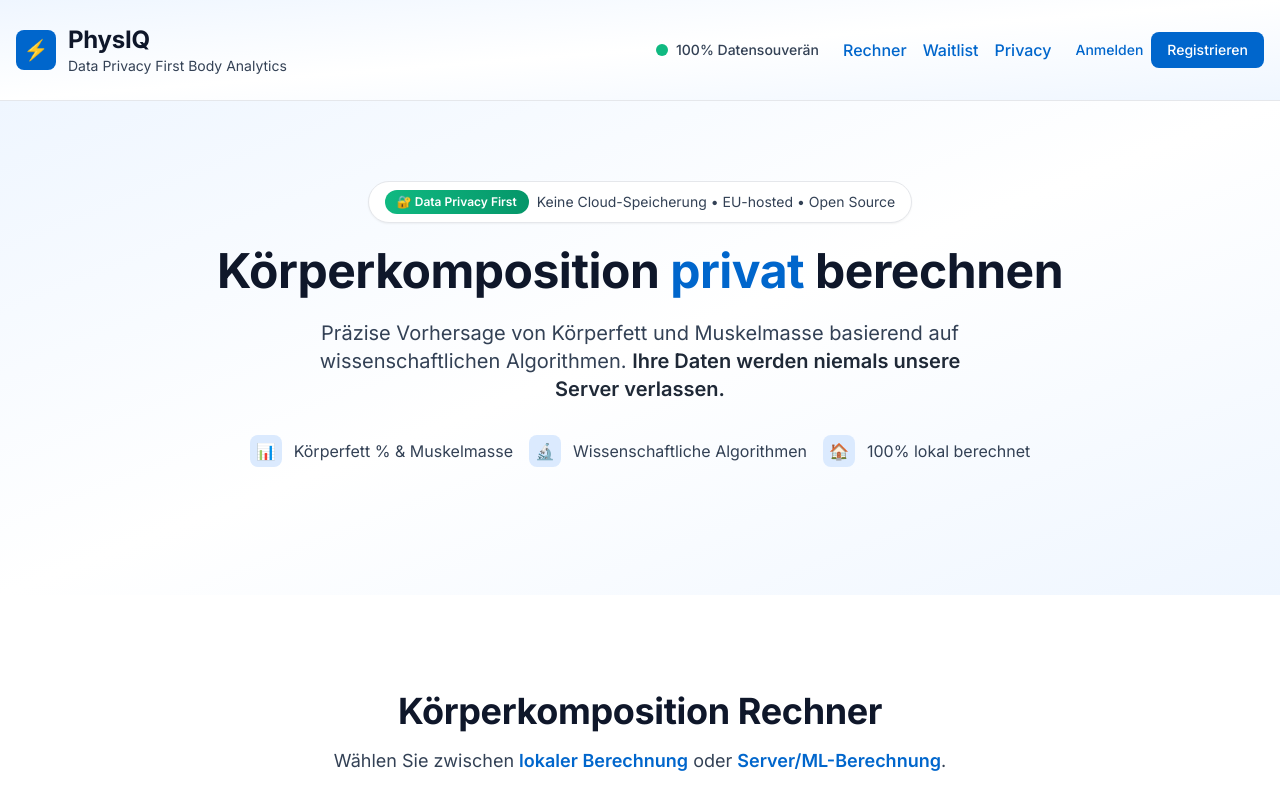
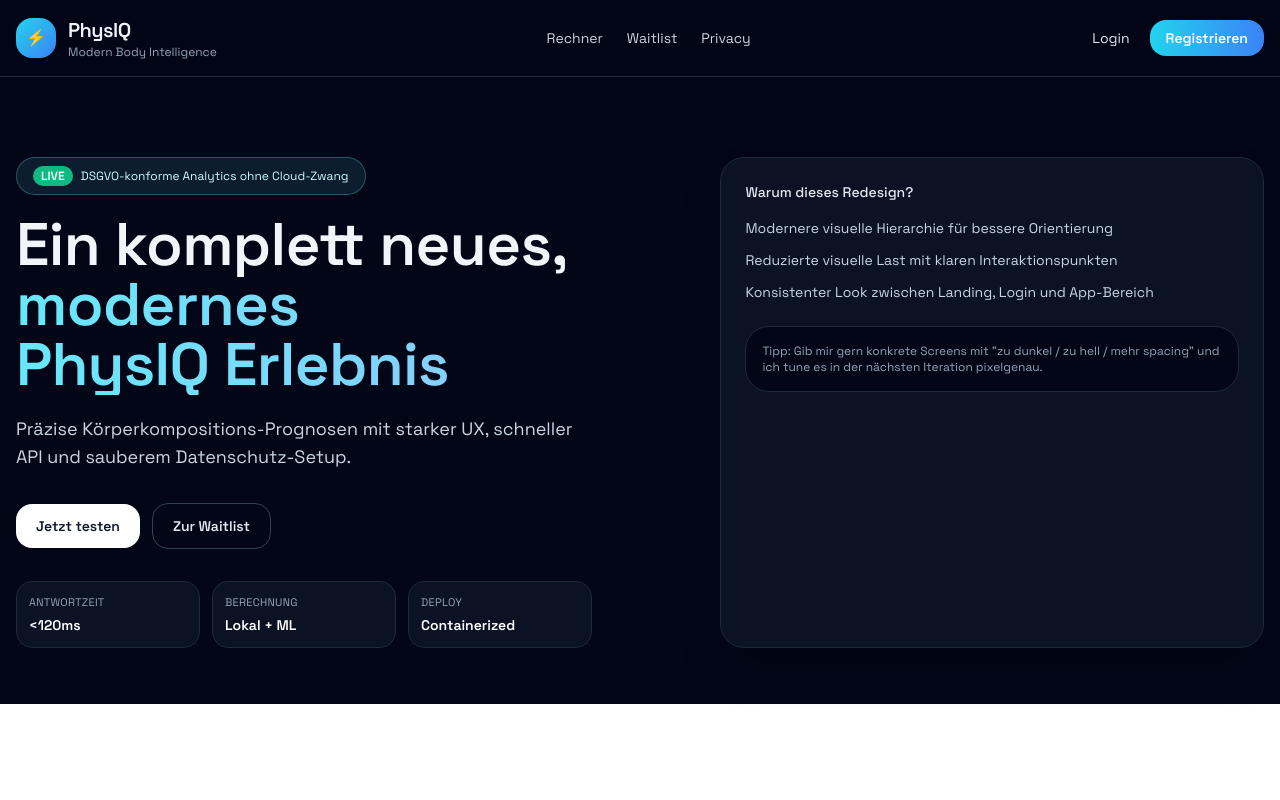
Before and after one commit to TheCabbageBaggage/physiq-app, a Next.js app in the folder frontend/: page / in a window 1280 px wide. Shown: the top 800 px of the page. Built offline with nearby package versions, Linux system fonts and the light colour scheme; no server answers.

Commit message:
Replace UI with fully new modern responsive design system

```diff
--- a/frontend/app/layout.tsx
+++ b/frontend/app/layout.tsx
@@ -12,11 +12,11 @@
  */
 
 import type { Metadata } from 'next'
-import { Inter } from 'next/font/google'
+import { Space_Grotesk } from 'next/font/google'
 import './globals.css'
 import AppShell from '@/components/AppShell'
 
-const inter = Inter({ subsets: ['latin'] })
+const spaceGrotesk = Space_Grotesk({ subsets: ['latin'] })
 
 export const metadata: Metadata = {
   title: 'Physiq v2 - Body Intelligence Dashboard',
@@ -30,7 +30,7 @@ export default function RootLayout({
 }) {
   return (
     <html lang="en">
-      <body className={`${inter.className} bg-gray-50 text-gray-900`}>
+      <body className={`${spaceGrotesk.className} bg-gray-50 text-gray-900`}>
         <AppShell>{children}</AppShell>
       </body>
     </html>
--- a/frontend/app/page.tsx
+++ b/frontend/app/page.tsx
@@ -11,116 +11,96 @@ export default function LandingPage() {
   const [isLoggedIn, setIsLoggedIn] = useState(false)
 
   useEffect(() => {
-    const token = localStorage.getItem('token')
-    setIsLoggedIn(!!token)
+    setIsLoggedIn(!!localStorage.getItem('token'))
   }, [])
 
   const scrollTo = useCallback((id: string) => {
     const el = document.getElementById(id)
-    if (el) {
-      window.scrollTo({
-        top: el.offsetTop - 70,
-        behavior: 'smooth',
-      })
-    }
+    if (el) el.scrollIntoView({ behavior: 'smooth', block: 'start' })
   }, [])
 
   return (
-    <div className="bg-gray-50 text-gray-900">
-      <header className="bg-gradient-to-br from-blue-50 via-white to-blue-50 border-b">
-        <div className="container mx-auto px-4 py-6">
-          <div className="flex flex-col md:flex-row justify-between items-center">
-            <div className="flex items-center space-x-3 mb-4 md:mb-0">
-              <div className="w-10 h-10 bg-blue-600 rounded-lg flex items-center justify-center">
-                <span className="text-white font-bold text-xl">⚡</span>
-              </div>
+    <div className="min-h-screen bg-slate-950 text-slate-100">
+      <div className="pointer-events-none fixed inset-0 -z-10 bg-[radial-gradient(1000px_500px_at_10%_-5%,rgba(34,211,238,0.20),transparent),radial-gradient(900px_400px_at_95%_-10%,rgba(59,130,246,0.18),transparent)]" />
+
+      <header className="sticky top-0 z-40 border-b border-slate-800 bg-slate-950/80 backdrop-blur-xl">
+        <div className="mx-auto flex max-w-7xl items-center justify-between px-4 py-4">
+          <div className="flex items-center gap-3">
+            <div className="flex h-10 w-10 items-center justify-center rounded-xl bg-gradient-to-br from-cyan-400 to-blue-500 font-bold text-white">⚡</div>
             <div>
-                <h1 className="text-2xl font-bold text-gray-900">PhysIQ</h1>
-                <p className="text-sm text-gray-600">Data Privacy First Body Analytics</p>
+              <p className="text-xl font-semibold tracking-tight">PhysIQ</p>
+              <p className="text-xs text-slate-400">Modern Body Intelligence</p>
             </div>
           </div>
 
-            <div className="flex items-center space-x-6">
-              <div className="flex items-center space-x-2">
-                <div className="w-3 h-3 bg-emerald-500 rounded-full" />
-                <span className="text-sm font-medium text-gray-700">100% Datensouverän</span>
+          <div className="hidden items-center gap-6 md:flex">
+            <button onClick={() => scrollTo('calculator')} className="text-sm text-slate-300 hover:text-white">Rechner</button>
+            <button onClick={() => scrollTo('waitinglist')} className="text-sm text-slate-300 hover:text-white">Waitlist</button>
+            <button onClick={() => scrollTo('privacy')} className="text-sm text-slate-300 hover:text-white">Privacy</button>
           </div>
-              <div className="hidden md:flex items-center space-x-4">
-                <button onClick={() => scrollTo('calculator')} className="text-blue-600 hover:text-blue-700 font-medium">Rechner</button>
-                <button onClick={() => scrollTo('waitinglist')} className="text-blue-600 hover:text-blue-700 font-medium">Waitlist</button>
-                <button onClick={() => scrollTo('privacy')} className="text-blue-600 hover:text-blue-700 font-medium">Privacy</button>
-              </div>
+
           <div className="flex items-center gap-2">
             {isLoggedIn ? (
-                  <Link href={appPath('/dashboard')} className="px-4 py-2 rounded-lg bg-blue-600 hover:bg-blue-700 text-white text-sm font-medium">
-                    Dashboard
-                  </Link>
+              <Link href={appPath('/dashboard')} className="rounded-xl bg-white px-4 py-2 text-sm font-semibold text-slate-900">Dashboard</Link>
             ) : (
               <>
-                    <Link href={appPath('/login')} className="text-blue-600 hover:text-blue-700 font-medium text-sm">Anmelden</Link>
-                    <Link href={appPath('/register')} className="px-4 py-2 rounded-lg bg-blue-600 hover:bg-blue-700 text-white text-sm font-medium">
-                      Registrieren
-                    </Link>
+                <Link href={appPath('/login')} className="rounded-xl px-3 py-2 text-sm text-slate-200 hover:bg-slate-900">Login</Link>
+                <Link href={appPath('/register')} className="rounded-xl bg-gradient-to-r from-cyan-400 to-blue-500 px-4 py-2 text-sm font-semibold text-white">Registrieren</Link>
               </>
             )}
           </div>
         </div>
+      </header>
+
+      <section className="mx-auto grid max-w-7xl gap-10 px-4 pb-14 pt-14 md:grid-cols-[1.1fr_0.9fr] md:pt-20">
+        <div>
+          <div className="mb-5 inline-flex items-center gap-2 rounded-full border border-cyan-300/30 bg-cyan-300/10 px-4 py-2 text-xs text-cyan-100">
+            <span className="rounded-full bg-emerald-500 px-2 py-0.5 font-semibold text-white">LIVE</span>
+            DSGVO-konforme Analytics ohne Cloud-Zwang
+          </div>
+          <h1 className="text-balance text-4xl font-semibold leading-tight md:text-6xl">
+            Ein komplett neues,
+            <span className="block bg-gradient-to-r from-cyan-300 to-blue-300 bg-clip-text text-transparent">modernes PhysIQ Erlebnis</span>
+          </h1>
+          <p className="mt-5 max-w-xl text-slate-300 md:text-lg">
+            Präzise Körperkompositions-Prognosen mit starker UX, schneller API und sauberem Datenschutz-Setup.
+          </p>
+          <div className="mt-8 flex flex-wrap items-center gap-3">
+            <button onClick={() => scrollTo('calculator')} className="rounded-xl bg-white px-5 py-3 text-sm font-semibold text-slate-900">Jetzt testen</button>
+            <button onClick={() => scrollTo('waitinglist')} className="rounded-xl border border-slate-700 px-5 py-3 text-sm font-semibold text-slate-200 hover:bg-slate-900">Zur Waitlist</button>
+          </div>
+          <div className="mt-8 grid max-w-xl grid-cols-1 gap-3 sm:grid-cols-3">
+            <Stat label="Antwortzeit" value="<120ms" />
+            <Stat label="Berechnung" value="Lokal + ML" />
+            <Stat label="Deploy" value="Containerized" />
           </div>
         </div>
-      </header>
 
-      <section className="bg-gradient-to-br from-blue-50 via-white to-blue-50 py-12 md:py-20">
-        <div className="container mx-auto px-4">
-          <div className="max-w-4xl mx-auto text-center">
-            <div className="inline-flex items-center space-x-2 mb-6 px-4 py-2 rounded-full bg-white border shadow-sm">
-              <span className="bg-gradient-to-r from-emerald-500 to-emerald-600 text-white text-xs font-semibold px-3 py-1 rounded-full">🔐 Data Privacy First</span>
-              <span className="text-sm text-gray-600">Keine Cloud-Speicherung • EU-hosted • Open Source</span>
-            </div>
-
-            <h1 className="text-4xl md:text-5xl font-bold text-gray-900 mb-6">
-              Körperkomposition <span className="text-blue-600">privat</span> berechnen
-            </h1>
-
-            <p className="text-xl text-gray-600 mb-8 max-w-2xl mx-auto">
-              Präzise Vorhersage von Körperfett und Muskelmasse basierend auf wissenschaftlichen Algorithmen.{' '}
-              <span className="font-semibold text-gray-800">Ihre Daten werden niemals unsere Server verlassen.</span>
-            </p>
-
-            <div className="flex flex-wrap justify-center gap-4 mb-12">
-              <Feature icon="📊" text="Körperfett % & Muskelmasse" />
-              <Feature icon="🔬" text="Wissenschaftliche Algorithmen" />
-              <Feature icon="🏠" text="100% lokal berechnet" />
-            </div>
+        <div className="rounded-3xl border border-slate-800 bg-slate-900/70 p-6 shadow-2xl shadow-black/30">
+          <p className="text-sm font-medium text-slate-200">Warum dieses Redesign?</p>
+          <ul className="mt-4 space-y-3 text-sm text-slate-300">
+            <li>Modernere visuelle Hierarchie für bessere Orientierung</li>
+            <li>Reduzierte visuelle Last mit klaren Interaktionspunkten</li>
+            <li>Konsistenter Look zwischen Landing, Login und App-Bereich</li>
+          </ul>
+          <div className="mt-6 rounded-2xl border border-slate-800 bg-slate-950 p-4 text-xs text-slate-400">
+            Tipp: Gib mir gern konkrete Screens mit "zu dunkel / zu hell / mehr spacing" und ich tune es in der nächsten Iteration pixelgenau.
           </div>
         </div>
       </section>
 
+      <div className="bg-white text-slate-900">
         <BodyCompositionCalculator />
         <WaitlistSection />
         <PrivacySection />
-
-      <footer className="bg-gray-900 text-white py-12">
-        <div className="container mx-auto px-4">
-          <div className="flex flex-col md:flex-row justify-between items-center">
-            <div className="mb-6 md:mb-0">
-              <div className="flex items-center space-x-3">
-                <div className="w-10 h-10 bg-blue-600 rounded-lg flex items-center justify-center">
-                  <span className="text-white font-bold text-xl">⚡</span>
-                </div>
-                <div>
-                  <h2 className="text-xl font-bold">PhysIQ</h2>
-                  <p className="text-gray-400 text-sm">Data Privacy First Body Analytics</p>
-                </div>
-              </div>
       </div>
 
-            <div className="text-center md:text-right">
-              <p className="text-gray-400 mb-2">&copy; {new Date().getFullYear()} PhysIQ. Alle Rechte vorbehalten.</p>
-              <p className="text-gray-500 text-sm">
-                Made with ❤️ in EU • <button onClick={() => scrollTo('privacy')} className="text-gray-400 hover:text-white">Datenschutz</button> •{' '}
-                <Link href={appPath('/terms')} className="text-gray-400 hover:text-white">Impressum</Link>
-              </p>
-            </div>
+      <footer className="border-t border-slate-800 bg-slate-950 py-10 text-slate-400">
+        <div className="mx-auto flex max-w-7xl flex-col items-center justify-between gap-4 px-4 text-sm md:flex-row">
+          <p>© {new Date().getFullYear()} PhysIQ</p>
+          <div className="flex gap-5">
+            <button onClick={() => scrollTo('privacy')} className="hover:text-white">Datenschutz</button>
+            <Link href={appPath('/terms')} className="hover:text-white">Impressum</Link>
           </div>
         </div>
       </footer>
@@ -128,13 +108,11 @@ export default function LandingPage() {
   )
 }
 
-function Feature({ icon, text }: { icon: string; text: string }) {
+function Stat({ label, value }: { label: string; value: string }) {
   return (
-    <div className="flex items-center">
-      <div className="w-8 h-8 bg-blue-100 rounded-lg flex items-center justify-center mr-3">
-        <span className="text-blue-600">{icon}</span>
-      </div>
-      <span className="text-gray-700">{text}</span>
+    <div className="rounded-xl border border-slate-800 bg-slate-900/70 p-3">
+      <p className="text-[11px] uppercase tracking-wide text-slate-400">{label}</p>
+      <p className="mt-1 text-sm font-semibold text-white">{value}</p>
     </div>
   )
 }
```
Also changed, not shown: frontend/components/Header.tsx (+5 -5 lines), frontend/components/Sidebar.tsx (+11 -11 lines). Lines whose indentation alone changed are shown as unchanged.
